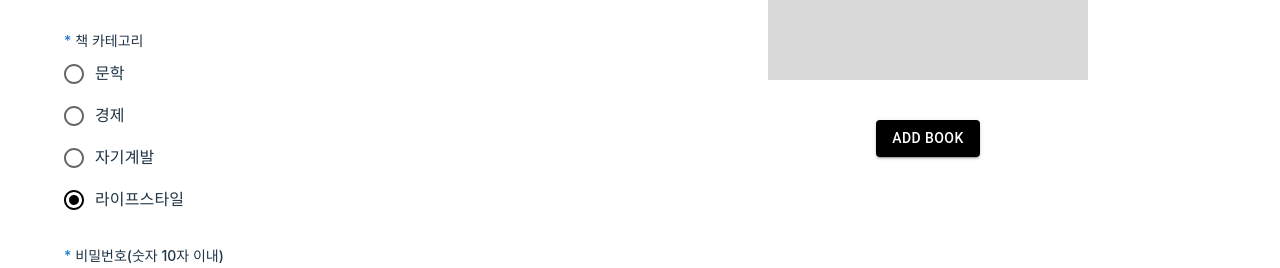
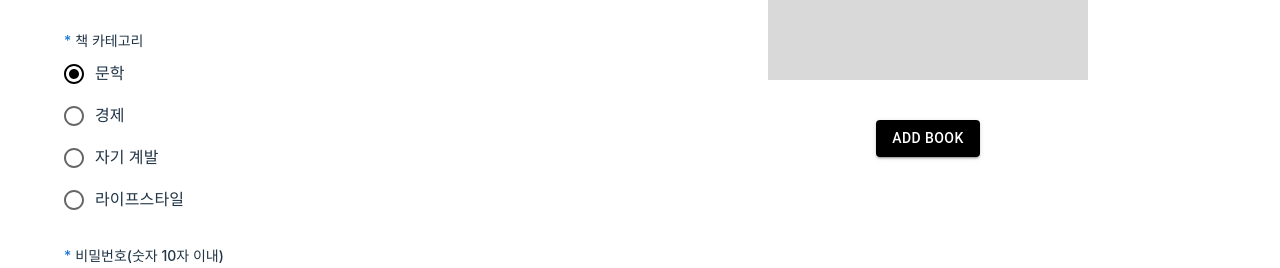
Before and after one commit to MiniProject-4th/frontend-pjh, a React (Vite) app: page /books/new in a window 1280 px wide. Shown: the part 532-800 px from the top of the page. Built offline with nearby package versions, Linux system fonts and the light colour scheme; a web font is replaced by a local one.

Commit message:
책 등록 연결 성공

```diff
--- a/src/pages/edit/Edit.jsx
+++ b/src/pages/edit/Edit.jsx
@@ -62,7 +62,7 @@ function Edit() {
             <RadioGroup name="category" value={form.category} onChange={handleChange}>
               <FormControlLabel value="문학" control={<Radio />} label="문학" />
               <FormControlLabel value="경제" control={<Radio />} label="경제" />
-              <FormControlLabel value="자기계발" control={<Radio />} label="자기계발" />
+              <FormControlLabel value="자기 계발" control={<Radio />} label="자기계발" />
               <FormControlLabel value="라이프스타일" control={<Radio />} label="라이프스타일" />
             </RadioGroup>
           </LabelBox>
--- a/src/pages/newbook/NewBook.jsx
+++ b/src/pages/newbook/NewBook.jsx
@@ -2,15 +2,15 @@
 import React, { useState } from "react";
 import { Box, TextField, Typography, Button, Radio, RadioGroup, FormControlLabel } from "@mui/material";
 import { StyledContainer, FormLeft, FormRight, CoverBox, ButtonGroup, LabelBox ,LabelText,CustomBlackButton} from "./style";
-
+import axios from "axios";
 function NewBook() {
   const [form, setForm] = useState({
     title: "",
     author: "",
-    description: "",
-    category: "라이프스타일",
+    content: "",
+    categoryId: 1,
     password: "",
-    apiKey: "",
+    // apiKey: "",
   });
 
   const handleChange = (e) => {
@@ -20,7 +20,16 @@ function NewBook() {
 
   const handleSubmit = () => {
     console.log("제출된 데이터:", form);
-    // 추후 axios.post로 전송 예정
+
+    axios.post('http://localhost:8080/api/books', form)
+    .then((response) => {
+      console.log("서버 응답:", response.data);
+      // 성공 알림이나 폼 초기화 등 처리 가능
+    })
+    .catch((error) => {
+      console.error("요청 실패:", error);
+      // 오류 처리 (예: 사용자에게 알림)
+    });
   };
 
   return (
@@ -47,18 +56,18 @@ function NewBook() {
           <LabelText>
             <span className="required">*</span>책 소개(200자 이내)
           </LabelText>
-          <TextField name="description" fullWidth multiline rows={4} margin="normal" onChange={handleChange} />
+          <TextField name="content" fullWidth multiline rows={4} margin="normal" onChange={handleChange} />
         </LabelBox>
 
         <LabelBox>
           <LabelText>
             <span className="required">*</span>책 카테고리
           </LabelText>
-          <RadioGroup name="category" value={form.category} onChange={handleChange}>
-            <FormControlLabel value="문학" control={<Radio />} label="문학" />
-            <FormControlLabel value="경제" control={<Radio />} label="경제" />
-            <FormControlLabel value="자기계발" control={<Radio />} label="자기계발" />
-            <FormControlLabel value="라이프스타일" control={<Radio />} label="라이프스타일" />
+          <RadioGroup name="categoryId" value={form.categoryId} onChange={handleChange}>
+            <FormControlLabel value={1} control={<Radio />} label="문학" />
+            <FormControlLabel value={2} control={<Radio />} label="경제" />
+            <FormControlLabel value={3} control={<Radio />} label="자기 계발" />
+            <FormControlLabel value={4} control={<Radio />} label="라이프스타일" />
           </RadioGroup>
         </LabelBox>
 
```
